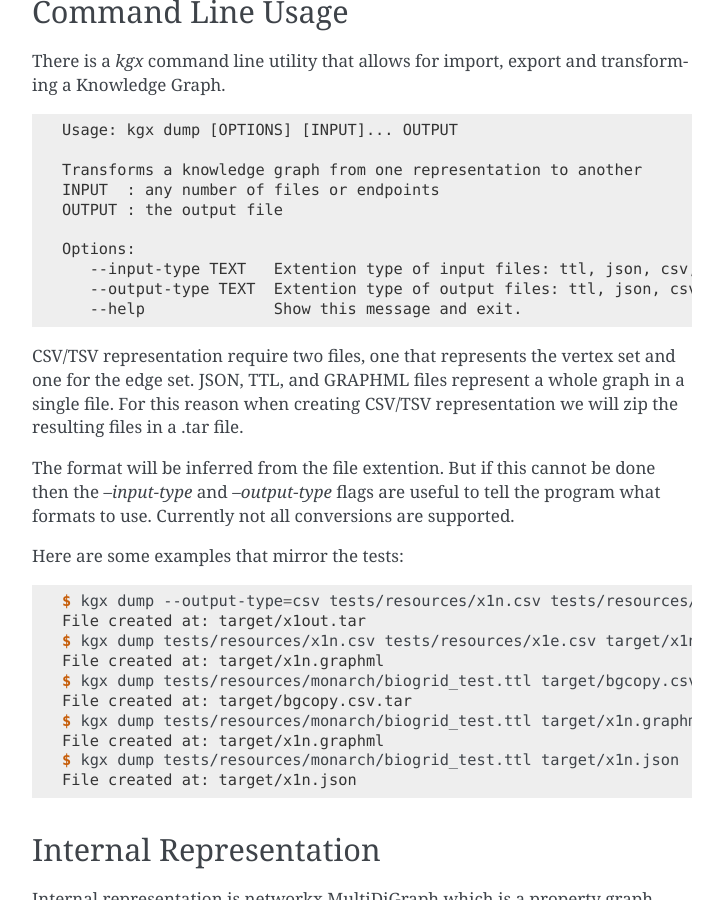
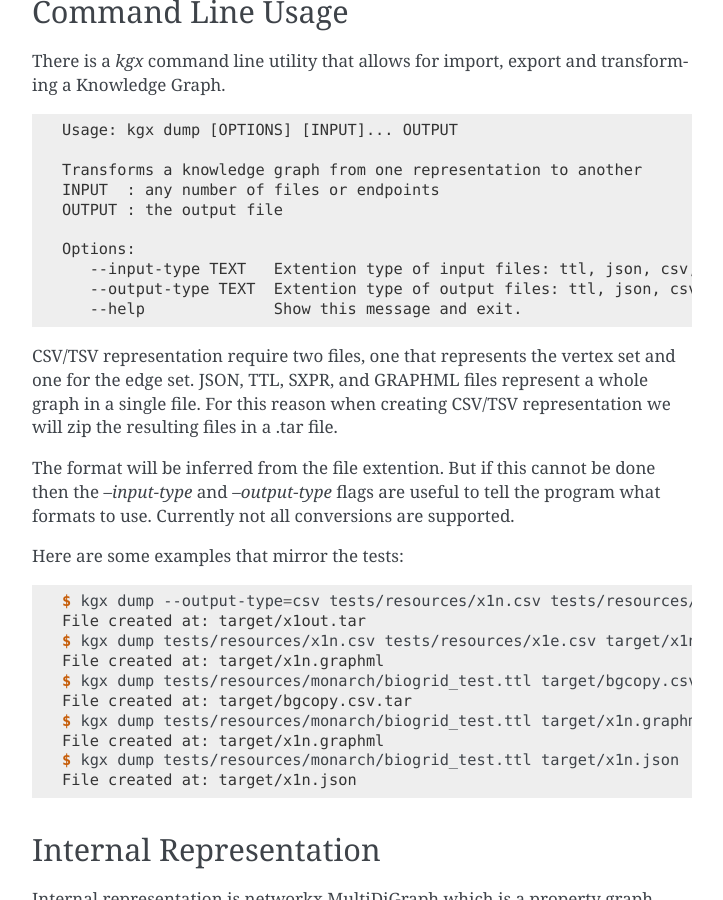
Before and after one commit to biolink/kgx, a Sphinx documentation site: the page built from docs/index.rst, in a window 1280 px wide and 900 px high, scrolled down 901 px. Shown: the whole window, without its empty margins (388-1111 px from the left). Built offline with Sphinx 7.4.7, drawn with Linux system fonts in a browser that asks for light colours.

Commit message:
Mention .sxpr format in the docs

```diff
--- a/docs/index.rst
+++ b/docs/index.rst
@@ -61,12 +61,12 @@ There is a `kgx` command line utility that allows for import, export and transfo
    OUTPUT : the output file
 
    Options:
-      --input-type TEXT   Extention type of input files: ttl, json, csv, rq, tsv, graphml
-      --output-type TEXT  Extention type of output files: ttl, json, csv, rq, tsv, graphml
+      --input-type TEXT   Extention type of input files: ttl, json, csv, rq, tsv, graphml, sxpr
+      --output-type TEXT  Extention type of output files: ttl, json, csv, rq, tsv, graphml, sxpr
       --help              Show this message and exit.
 
 CSV/TSV representation require two files, one that represents the vertex set and one for the edge set.
-JSON, TTL, and GRAPHML files represent a whole graph in a single file. For this reason when creating CSV/TSV
+JSON, TTL, SXPR, and GRAPHML files represent a whole graph in a single file. For this reason when creating CSV/TSV
 representation we will zip the resulting files in a .tar file.
 
 The format will be inferred from the file extention. But if this cannot be done then the `--input-type` and
```
